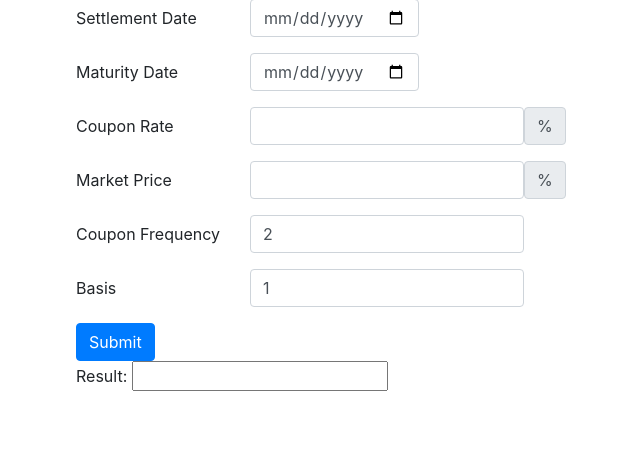
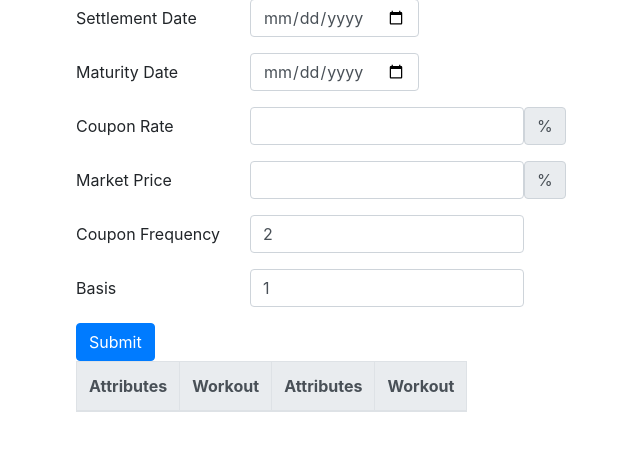
Before and after one commit to reese3928/fincomepy, a Flask app: page /analysis in a window 1280 px wide. Shown: the part 113-570 px from the top of the page, without its empty margins (9-649 px from the left). Run offline with Flask 2, Linux system fonts and the light colour scheme; lists and menus that the app fills with data are empty; some libraries are stand-ins or nearby versions.

Commit message:
completed output table for bond

```diff
--- a/app/main.py
+++ b/app/main.py
@@ -21,6 +21,7 @@ def about():
 
 @app.route("/analysis", methods=['GET', 'POST'])
 def analysis():
+    res = pd.DataFrame(columns = ["Attributes1", "Workout1","Attributes2", "Workout2"])
     if request.method == 'POST':
         # get input
         settlement = datetime.strptime(request.form['settlement'], '%Y-%m-%d').date()
@@ -32,13 +33,31 @@ def analysis():
         # construct a bond object
         bond_obj = Bond(settlement=settlement, maturity=maturity, coupon_perc=coupon_perc,
             price_perc=price_perc, frequency=frequency, basis=basis)
-
-        # TO DO: make input on the left side, output on the right side
-        res = bond_obj.mac_duration()
-        return render_template('analysis.html', res=res)
-    return render_template('analysis.html')
-
-
+        # create result data frame
+        attributes1 = pd.Series({
+            "Settlement Date": str(settlement),
+            "Maturity Date": str(maturity),
+            "Coupon": str(coupon_perc) + '%',
+            "Market Price": str(price_perc) + '%',
+            "Coupon Frequency": str(frequency),
+            "Basis": str(basis),
+            "":""
+        })
+        attributes2 = pd.Series({
+            "Accrued Interest": str(round(bond_obj._perc_dict["accrint"], 4)) + '%',
+            "Dirty Price": str(round(bond_obj._perc_dict["dirty_price"], 4)) + '%',
+            "Yield": str(round(Bond.yld(settlement, maturity, coupon_perc, price_perc, 100, frequency, basis), 4)) + '%',
+            "Macaulay Duration": str(round(bond_obj.mac_duration(), 3)),
+            "Modified Duration": str(round(bond_obj.mod_duration(), 3)),
+            "DV01": str(round(bond_obj.DV01(), 3)),
+            "Convexity": str(round(bond_obj.convexity(), 3))
+        })
+        attributes1 = attributes1.to_frame().reset_index()
+        attributes2 = attributes2.to_frame().reset_index()
+        res = pd.concat([attributes1, attributes2], axis=1)
+        res.columns = ["Attributes1", "Workout1", "Attributes2", "Workout2"]
+        render_template('analysis.html', res=res)
+    return render_template('analysis.html', res=res)
 
 if __name__ == '__main__':
     app.run(debug=True)
--- a/app/templates/analysis.html
+++ b/app/templates/analysis.html
@@ -56,27 +56,27 @@
     <button type="submit" class="btn btn-primary">Submit</button>
 
     <div class="form-group">
-        Result: <input type="number" name="result_dc" value="{{ res }}">
-
+        <table class="table table-striped table-bordered table-hover w-auto">
+            <thead class="thead-light">
+                <tr>
+                    <th style="text-align: left">Attributes</th>
+                    <th style="text-align: right">Workout</th>
+                    <th style="text-align: left">Attributes</th>
+                    <th style="text-align: right">Workout</th>
+                </tr>
+            </thead>
+            <tbody>
+                {% for _, row in res.iterrows() %}
+                <tr>
+                    <td style="text-align: left">{{ row['Attributes1'] }}</td>
+                    <td style="text-align: right">{{ row['Workout1'] }}</td>
+                    <td style="text-align: left">{{ row['Attributes2'] }}</td>
+                    <td style="text-align: right">{{ row['Workout2'] }}</td>
+                </tr>
+                {% endfor %}
+            </tbody>
+        </table>
     </div>
 
 </form>
-<!--
-<form method="POST" role="form" class="form-horizontal">
-    <div class="form-group">
-        <input type="number" class="form-control" name="number1" placeholder="Number1">
-    </div>
-
-    <div class="form-group">
-        <input type="number" class="form-control" name="number2" placeholder="Number2">
-    </div>
-    <input type="submit" class="btn btn-default" value="Submit" />
-
-    <div class="form-group">
-        Result: <input type="number" name="result_dc" value="{{ res }}">
-
-    </div>
-
-</form>
--->
 {% endblock content%}
```
